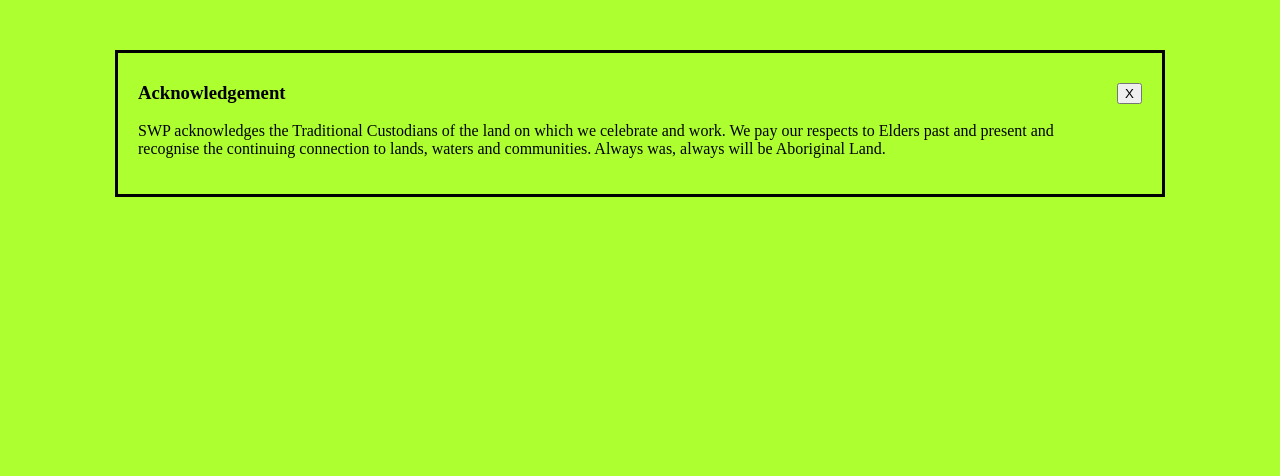
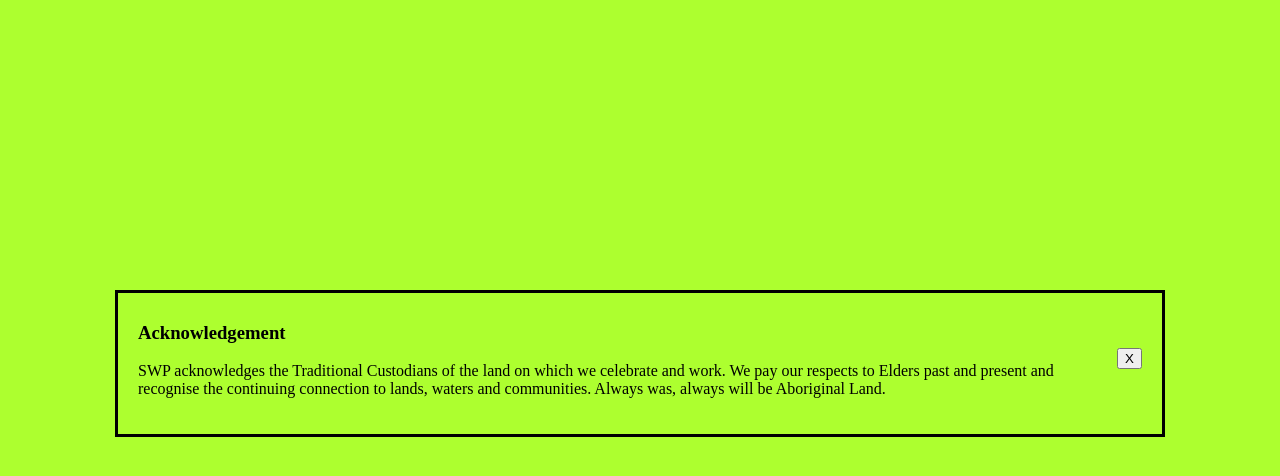
Before and after one commit to AllyKim-0101/cookiePractice, a plain HTML site: page index.html in a window 1280 px wide. Drawn offline with Linux system fonts and the light colour scheme.

Commit message:
Align first nation cookie pop-up

```diff
--- a/style.css
+++ b/style.css
@@ -8,13 +8,16 @@ body {
   visibility: hidden;
   display: flex;
   justify-content: center;
+  align-items: center;
+  position: relative;
+  top: 30%;
 }
 .AOCpopUpContainer {
   margin: 50px auto;
   border: 3px solid black;
   display: flex;
   justify-content: space-between;
-  align-items: flex-start;
+  align-items: center;
   padding: 10px 0px 20px 20px;
   max-width: 80%;
 }
```
